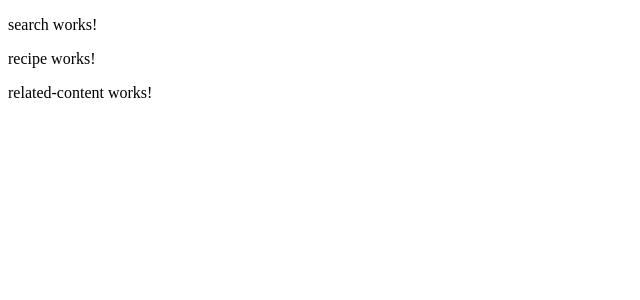
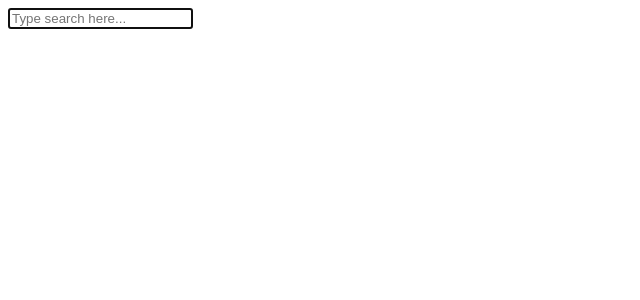
Before and after one commit to sbuzamani/eatIT, an Angular app: page / in a window 1280 px wide. Shown: the top 300 px of the page, without its empty margins (0-640 px from the left). Built offline with nearby package versions, Linux system fonts and the light colour scheme.

Commit message:
Adding stuffies for searchies

```diff
--- a/src/app/app.component.html
+++ b/src/app/app.component.html
@@ -1,3 +1 @@
 <app-search></app-search>
-<app-recipe></app-recipe>
-<app-related-content></app-related-content>
--- a/src/app/app.module.ts
+++ b/src/app/app.module.ts
@@ -5,6 +5,7 @@ import { AppComponent } from './app.component';
 import { SearchComponent } from './features/search/search.component';
 import { RecipeComponent } from './features/recipe/recipe.component';
 import { RelatedContentComponent } from './features/related-content/related-content.component';
+import { FormsModule } from '@angular/forms';
 
 @NgModule({
   declarations: [
@@ -14,7 +15,8 @@ import { RelatedContentComponent } from './features/related-content/related-cont
     RelatedContentComponent
   ],
   imports: [
-    BrowserModule
+    BrowserModule,
+    FormsModule
   ],
   providers: [],
   bootstrap: [AppComponent]
--- a/src/app/features/search/search.component.html
+++ b/src/app/features/search/search.component.html
@@ -1,3 +1,4 @@
-<p>
-  search works!
-</p>
+<input type="text" id="keyword" placeholder="Type search here..." autofocus [(ngModel)]="searchText" (keypress)="PerformSearch()"/>
+<div *ngIf="hasResults">
+  Results are shown heres
+</div>
--- a/src/app/features/search/search.component.ts
+++ b/src/app/features/search/search.component.ts
@@ -7,9 +7,20 @@ import { Component, OnInit } from '@angular/core';
 })
 export class SearchComponent implements OnInit {
 
+  public hasResults: boolean = false;
+  public searchText: string = "";
+
   constructor() { }
 
   ngOnInit() {
   }
 
+  public PerformSearch() {
+    if(this.searchText.length > 3){
+      //TODO search service here.
+      this.hasResults = true;
+    }
+
+  }
+
 }
```
